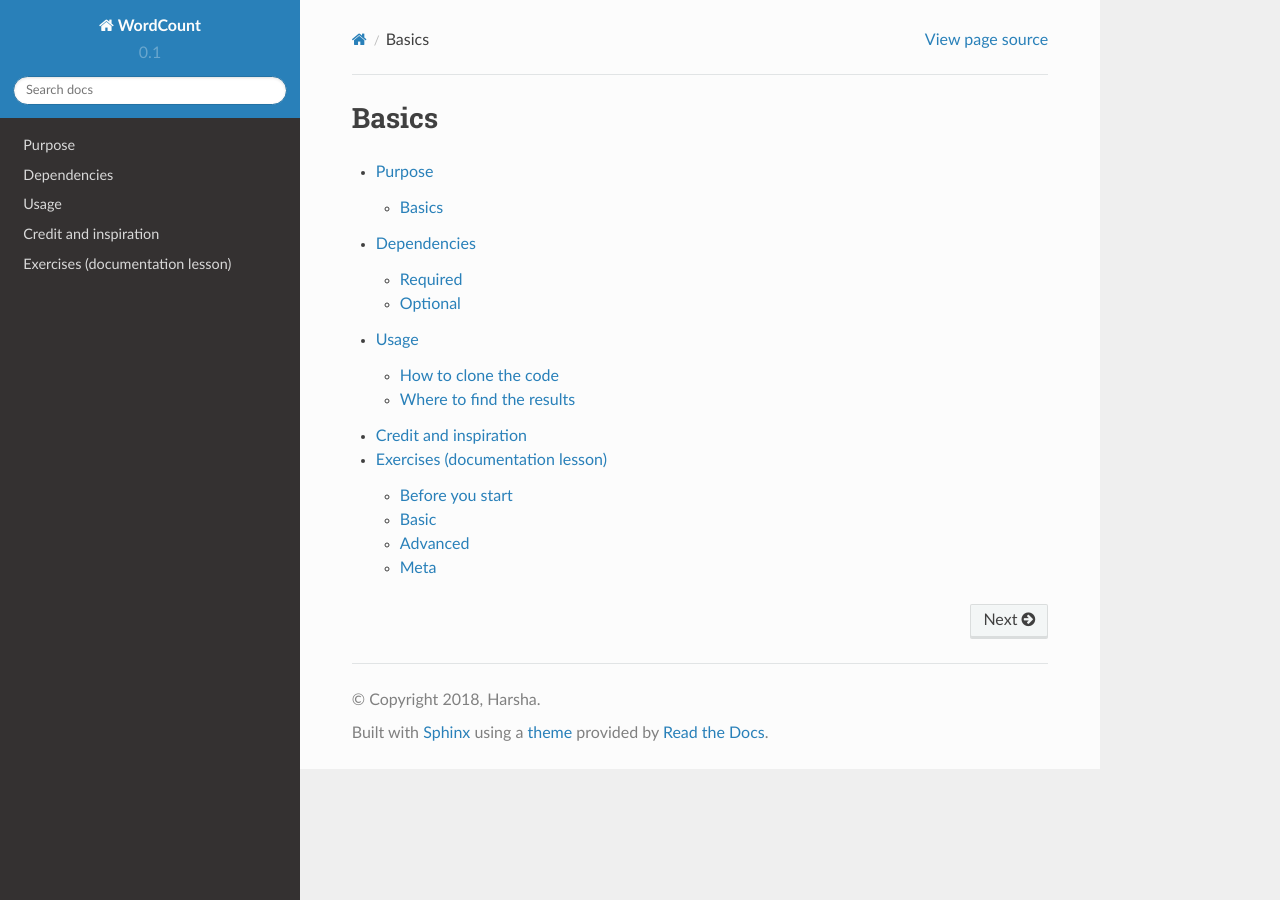
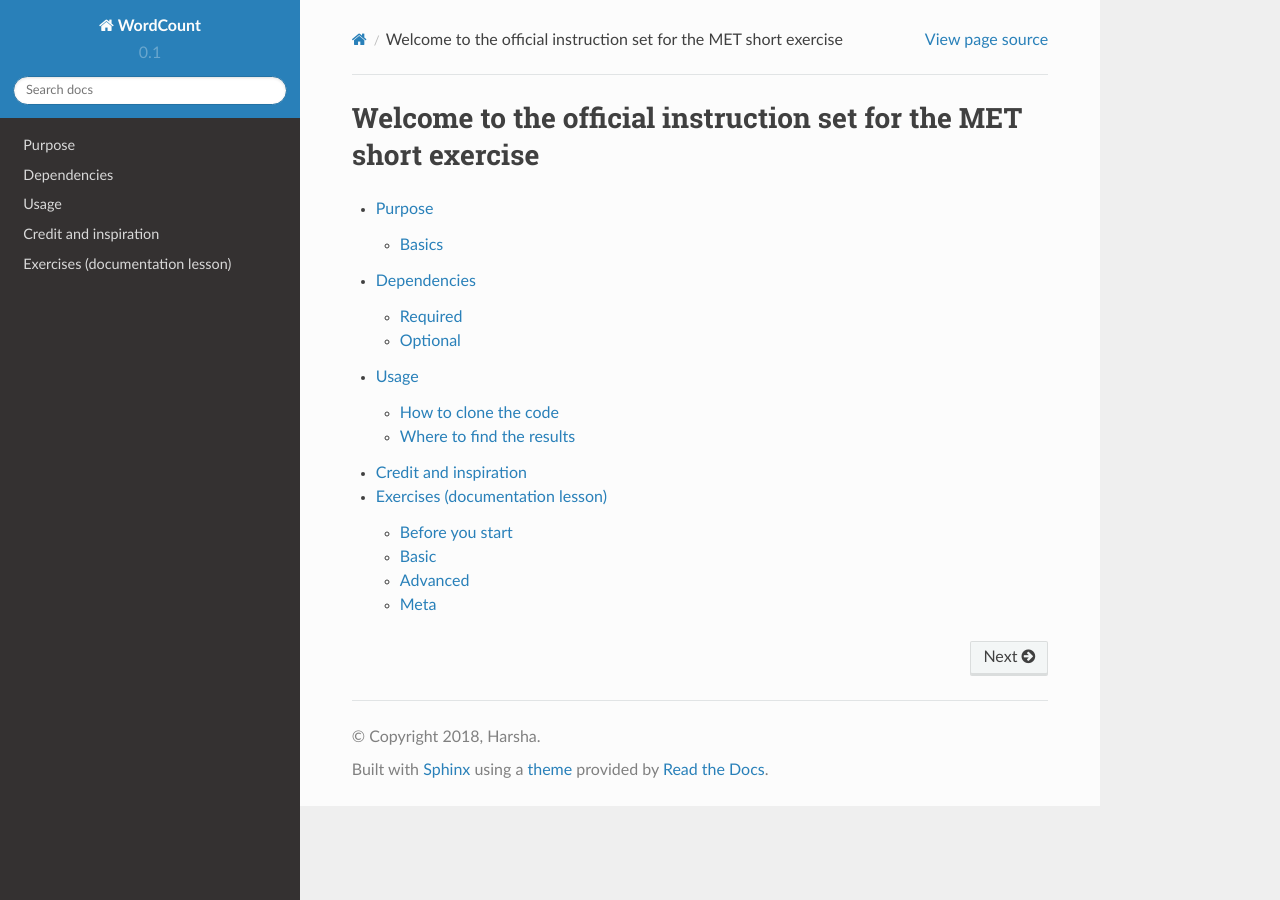
Before and after one commit to vukasinmilosevic/sphinx-githubpages-test, a Sphinx documentation site: the page built from doc/index.rst, in a window 1280 px wide. Built offline with Sphinx 7.4.7 and the Read the Docs theme 2.0.0, drawn with Linux system fonts in a browser that asks for light colours.

Commit message:
Update index.rst

```diff
--- a/doc/index.rst
+++ b/doc/index.rst
@@ -4,8 +4,8 @@
    table of contents
 
 
-Basics
-==========
+Welcome to the official instruction set for the MET short exercise
+==================================================================
 
 .. toctree::
    :maxdepth: 2
```
